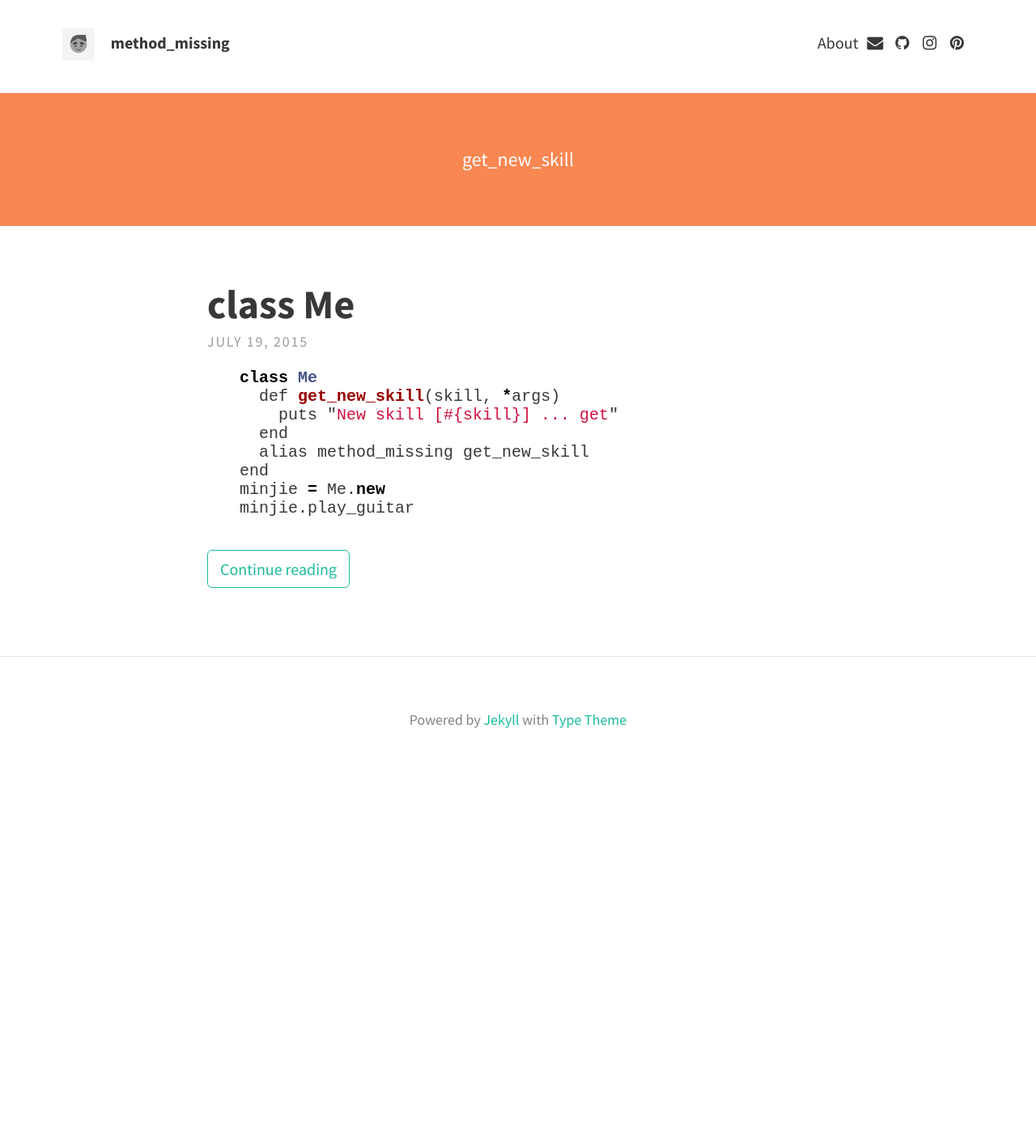
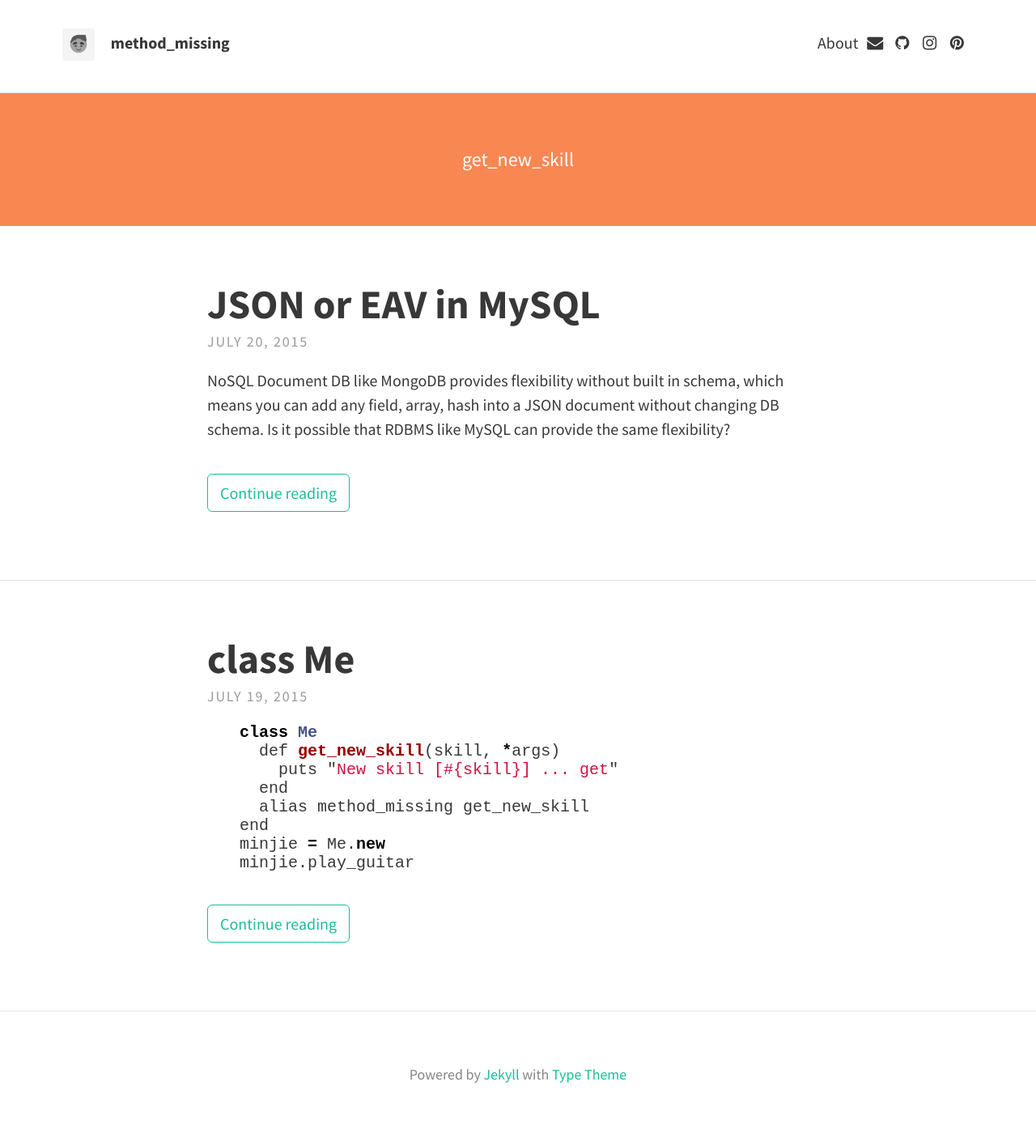
Before and after one commit to imapollo/blog, a Jekyll site: the page built from index.html, in a window 1280 px wide. Shown: the whole page at 81% size. Built offline with Jekyll 4.4.1, drawn with Linux system fonts in a browser that asks for light colours; nearby versions of some CDN libraries; the list of posts is cut into pages by our own code; before the commit the page ends 966 px from its top, so only the background shows below that; part of the change alters nothing that is shown.

Commit message:
first post

```diff
--- a/_config.yml
+++ b/_config.yml
@@ -30,7 +30,7 @@ theme:
   google_plus:
   instagram: "imapollo"
   linkedin:  # Full URL
-  pinterest: "www.pinterest.com/imapollo"
+  pinterest: "imapollo"
   reddit:
   soundcloud:
   stack_exchange:  # Full URL
--- /dev/null
+++ b/_posts/2015-07-20-json-or-eav-in-mysql.md
@@ -0,0 +1,81 @@
+---
+layout: post
+title: JSON or EAV in MySQL
+---
+NoSQL Document DB like MongoDB provides flexibility without built in schema, which means you can add any field, array, hash into a JSON document without changing DB schema. Is it possible that RDBMS like MySQL can provide the same flexibility?
+
+I met a real case recently that I want the same set of DB model to be applied to different services. For sure, there're some common fields, tables can used by all the services, however, there're still something left cannot be aligned. Also, there's no guarantee  these fields would not be changed later. It means we need the same flexibility as MongoDB.
+
+Here is some solution:
+1. JSON field in MySQL
+2. EAV style
+
+Let's take a look at them one by one.
+
+1. JSON field in MySQL
+
+In short, there is no way to work with JSON in MySQL. You can definitely store JSON field in MySQL. However, you cannot utilize search, order functionalities. It means you have to load everything into your memoary and operate them in code.
+
+There is a pre-release in MySQL 5.7 for JSON functions (http://labs.mysql.com/), but they are really in early stage, no suggest to use them in real project.
+
+2. EAV style
+
+EAV means Entity-Attribute-Value (also sometimes 'name-value pairs').
+
+Here is an example, normal model:
+
+{% highlight %}
+ID   Ht_cm   wt_kg   Age_yr  ...
+1      190      82     43    ...
+2      170      60     22    ...
+3      205      90     51    ...
+{% endhighlight %}
+
+EAV:
+
+{% highlight %}
+ID    Metric   Value
+ 1     Ht_cm     190
+ 1     Wt_kg     82
+ 1     Age_yr    43
+ 1      ...
+ 2     Ht_cm     170
+ 2     Wt_kg     60
+ 2     Age_yr    22
+ 2     ...
+ 3     Ht_cm     205
+ 3     Wt_kg     90
+ 3     Age_yr    51
+ 3     ...
+{% endhighlight %}
+
+There are also plenty of reasons you shouldn't use EAV.
+1. No way to define data types.
+2. No easy way for contraints.
+3. No unique index.
+4. Hard to query if need select with multiple EAV fields.
+
+Compare:
+
+{% highlight sql %}
+SELECT cID.ID AS [ID], cH.Value AS [Height], cW.Value AS [Weight], cA.Value AS [Age]
+FROM (SELECT DISTINCT ID FROM Client) cID
+      LEFT OUTER JOIN
+    Client cW ON cID.ID = cW.ID AND cW.Metric = "Wt_kg"
+      LEFT OUTER JOIN
+    Client cH ON cID.ID = cH.ID AND cW.Metric = "Ht_cm"
+      LEFT OUTER JOIN
+    Client cA ON cID.ID = cA.ID AND cW.Metric = "Age_yr"
+{% endhighlight %}
+
+To:
+
+{% highlight sql %}
+SELECT c.ID, c.Ht_cm, c.Wt_kg, c.Age_yr
+FROM Client c
+{% endhighlight %}
+
+However, as most of these limitations except #4 (query) also exist even in MongoDB, they are just another side of no schema. And I can live with that at least.
+
+Summary:
+No-schema flexibility is not natural in RDBMS like MySQL. You need to consider carefully while choosing EAV or using NoSQL DB instead.
```
